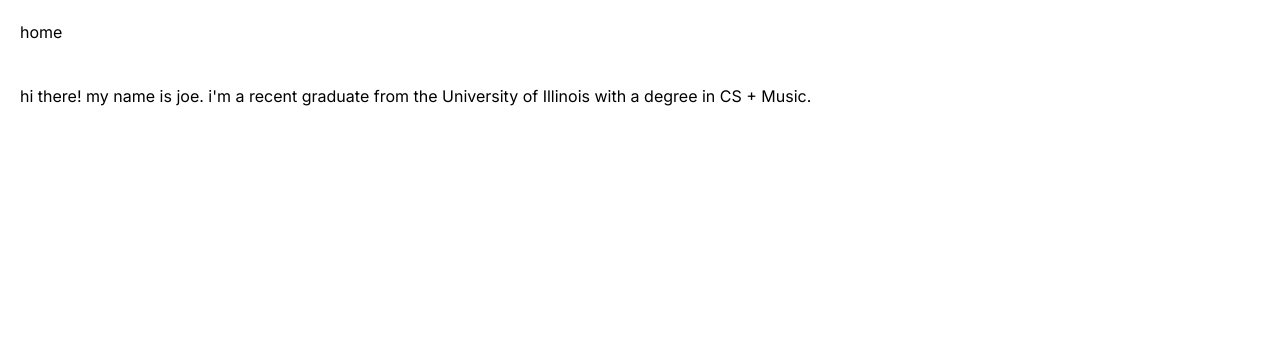
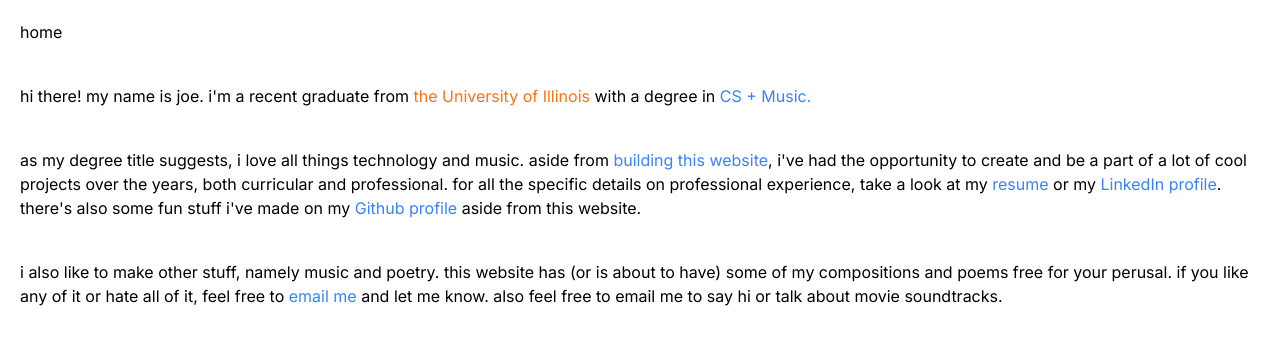
Before and after one commit to joedubravec/joedubravec.github.io, a Next.js app: page /bio in a window 1280 px wide. Shown: the top 344 px of the page. Built offline with nearby package versions, Linux system fonts and the light colour scheme.

Commit message:
fill out initial bio page

```diff
--- a/app/bio/page.tsx
+++ b/app/bio/page.tsx
@@ -3,17 +3,38 @@
 
 export default function Page() {
   return (
-    <div>
-      <div className="flex p-5">
+    <div className="h-screen flex flex-col">
+      <div className="p-5">
         <Link href="/" className="hover:text-sky-700">home</Link>
       </div>
-      <div className="flex p-5">
-        <p>
+      <div className="p-5">
+        <p className="pb-10">
           hi there! my name is joe. i'm a recent graduate from&nbsp;
-          <a href="https://illinois.edu/" className="hover:text-orange-500">the University of Illinois</a>&nbsp;with a degree in&nbsp;
+          <a href="https://illinois.edu/" className="text-orange-500 hover:text-blue-300">
+            the University of Illinois</a>&nbsp;with a degree in&nbsp;
           <a
           href="https://cs.illinois.edu/academics/undergraduate/degree-program-options/cs-x-degree-programs/computer-science-music"
-          className="hover:text-blue-500">CS + Music.</a>
+          className="text-blue-500 hover:text-orange-300">CS + Music.</a>
+        </p>
+        <p className="pb-10">as my degree title suggests, i love all things technology and music. aside from&nbsp;
+          <a href="https://github.com/joedubravec/joedubravec.github.io"
+             className="text-blue-500 hover:text-blue-300">building this website</a>,
+          i've had the opportunity to create and be a part of a lot of cool projects over the years,
+          both curricular and professional. for all the specific details on professional experience,
+          take a look at my&nbsp;
+          <a href="/resume" className="text-blue-500 hover:text-blue-300">resume</a> or my&nbsp;
+          <a href="https://www.linkedin.com/in/josephdubravec/"
+             className="text-blue-500 hover:text-blue-300">LinkedIn profile</a>.
+          there's also some fun stuff i've made on my&nbsp;
+          <a href="https://github.com/joedubravec?tab=overview&from=2024-09-01&to=2024-09-19"
+             className="text-blue-500 hover:text-blue-300">Github profile </a>
+          aside from this website.
+          </p>
+        <p className="pb-10">
+          i also like to make other stuff, namely music and poetry. this website has (or is about to have) some of my
+          compositions and poems free for your perusal. if you like any of it or hate all of it, feel free to
+          <a href="mailto:joe@joedubravec.com" className="text-blue-500 hover:text-blue-300">&nbsp;email me&nbsp;</a>
+          and let me know. also feel free to email me to say hi or talk about movie soundtracks.
         </p>
       </div>
     </div>
```
